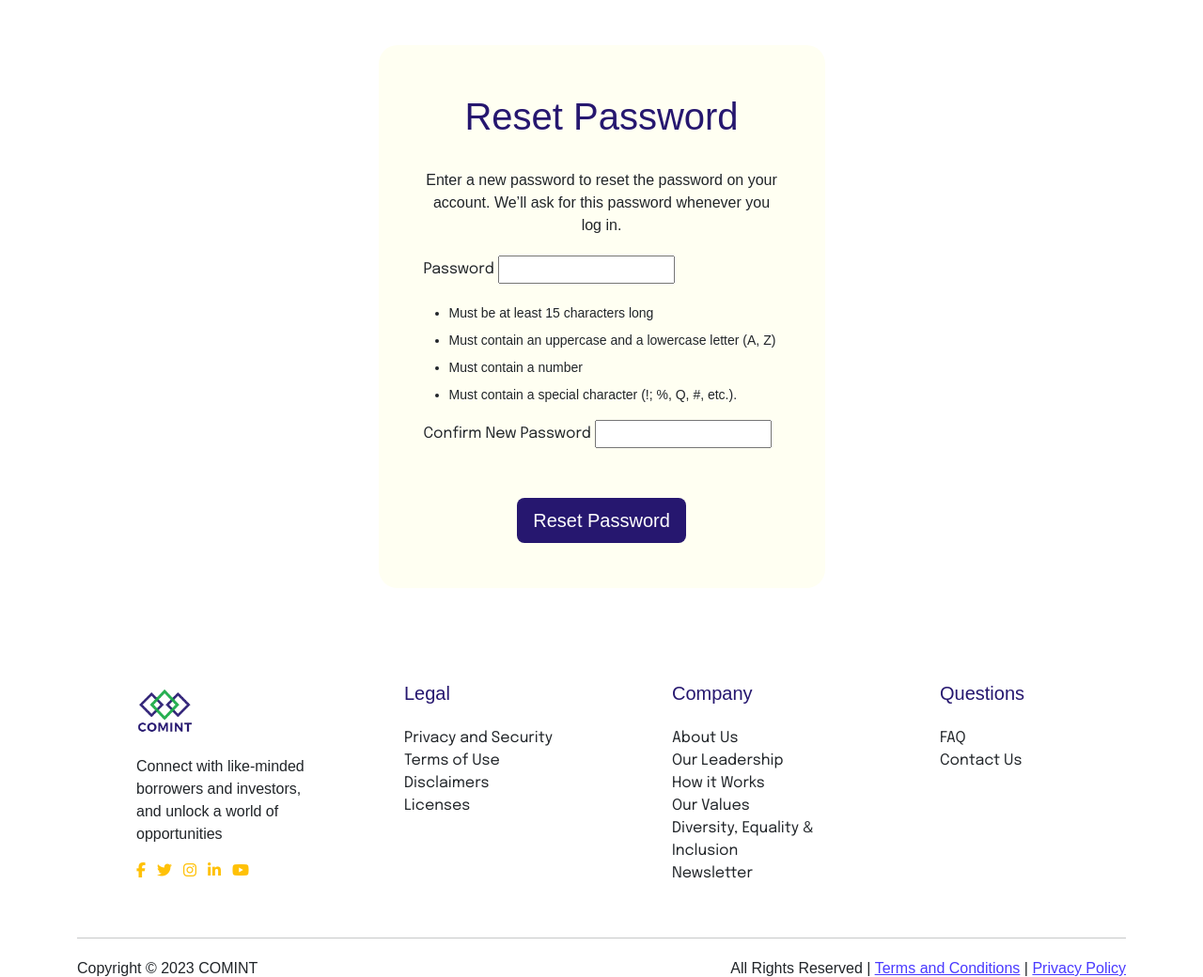
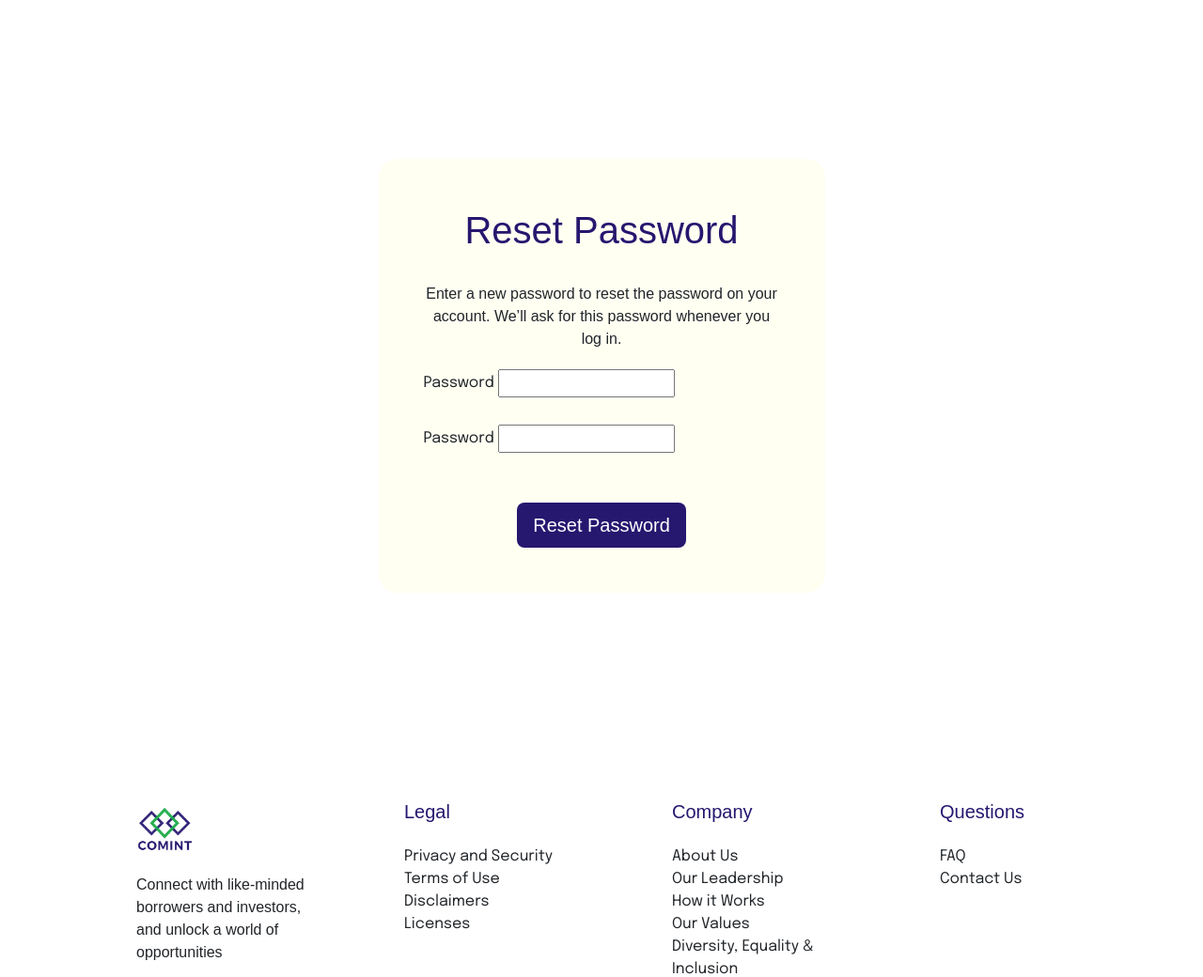
Before and after one commit to comint-admin/comint, a Django app: template comintapp/templates/account/password_reset_from_key.html in a window 1280 px wide. Shown: the part 148-1188 px from the top of the page at 94% size. Run offline with Django 4.2, Linux system fonts and the light colour scheme; the template is opened without the code that fills it: most values are stand-ins (such as "Sample title", 1, 10 or a date in 2020); form fields are guessed from the names that the template uses; some libraries are stand-ins or nearby versions; some web fonts are replaced.

Commit message:
Revert "update reset page"
This reverts commit 5d34ef28dd606b1d289ebc02a5536070f293371c.

```diff
--- a/comintapp/templates/account/password_reset.html
+++ b/comintapp/templates/account/password_reset.html
@@ -43,7 +43,7 @@
 
                     </form>
 
-                    <p class="m-3 pb-1" style="font-size: 16px; font-family: 'Poppins', sans-serif; text-align: center;">{% blocktrans %}Please contact us if you have any trouble resetting your password.{% endblocktrans %}</p>
+                    <p class="mb-3 pb-1" style="font-size: 16px; font-family: 'Poppins', sans-serif; text-align: center;">{% blocktrans %}Please contact us if you have any trouble resetting your password.{% endblocktrans %}</p>
             </div>
         </div>
     </div>
--- a/comintapp/templates/account/password_reset_from_key.html
+++ b/comintapp/templates/account/password_reset_from_key.html
@@ -6,10 +6,10 @@
 
 {% block content %}
 
-<section>
+<section class="vh-100">
     <div class="container py-5 h-100">
-        <div class="row d-flex align-items-center justify-content-center">
-            <div class="col-lg-5 col-md-7 col-sm-12 p-5" style="background-color: #FFFFF2; border-radius: 20px">
+        <div class="row d-flex align-items-center justify-content-center h-100">
+            <div class="col-lg-5 my-5 p-5" style="background-color: #FFFFF2; border-radius: 20px">
                     <h1 class="mt-1 pb-4 text-center" style="font-family: 'Poppins', sans-serif; color: #26176F;">{% if token_fail %}{% trans "Bad Token" %}{% else %}{% trans "Reset Password" %}{% endif %}</h1>
 
                     {% if token_fail %}
@@ -26,7 +26,7 @@
                                 {% render_field form.password1 placeholder="Password" class="form-control form-control-md" style="border-color: #26176F" %}
                             </div>
 
-                            <ul class="mb-4" style="font-size: 14px; font-family: 'Poppins', sans-serif">
+                            <!-- <ul class="mb-4" style="font-size: 14px; font-family: 'Poppins', sans-serif">
                                 <li style="margin: -8px -5px;">
                                     <p>Must be at least 15 characters long</p>
                                 </li>
@@ -39,11 +39,11 @@
                                 <li style="margin: -8px -5px;">
                                     <p>Must contain a special character (!; %, Q, #, etc.).</p>
                                 </li>
-                            </ul>
+                            </ul> -->
 
                             <div class="form-outline mb-4">
-                                <label class="form-label" for="form1Example13">Confirm New Password</label>
-                                {% render_field form.password2 placeholder="Confirm Password" class="form-control form-control-md" style="border-color: #26176F" %}
+                                <label class="form-label" for="form1Example13">{{ form.password2.label }}</label>
+                                {% render_field form.password2 placeholder="Password" class="form-control form-control-md" style="border-color: #26176F" %}
                             </div>
                             <button type="submit" class="btn btn-lg btn-block mt-5" style="color: white; background-color: #26176F; font-family: 'Poppins', sans-serif; display: block; margin: 0 auto;">{% trans 'Reset Password' %}</button>
                         </form>
```
Also changed, not shown: db.sqlite3 (deleted).
